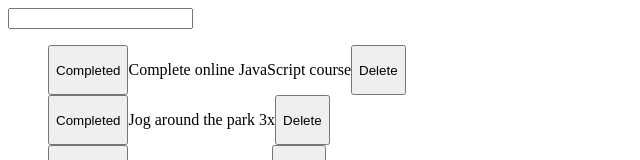
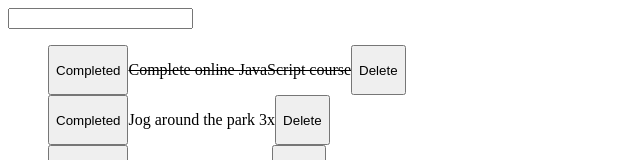
Before and after one commit to En-Jen/fm-todo-app, a React (Create React App) app: page / in a window 1280 px wide. Shown: the top 160 px of the page, without its empty margins (0-640 px from the left). Built offline with nearby package versions, Linux system fonts and the light colour scheme.

Commit message:
add conditional line-through for completed todos

```diff
--- a/src/components/Todo.js
+++ b/src/components/Todo.js
@@ -1,11 +1,17 @@
 import React from 'react';
-import styled from 'styled-components';
+import styled, { css } from 'styled-components';
 
 const TodoWrapper = styled.li`
 	display: flex;
 `;
 
-const TodoText = styled.p``;
+const TodoText = styled.p`
+	${p =>
+		p.completed &&
+		css`
+			text-decoration: line-through;
+		`};
+`;
 
 const Todo = ({ todos, setTodos, todo }) => {
 	const completeTodoHandler = () => {
@@ -29,7 +35,7 @@ const Todo = ({ todos, setTodos, todo }) => {
 	return (
 		<TodoWrapper>
 			<button onClick={completeTodoHandler}>Completed</button>
-			<TodoText>{todo.text}</TodoText>
+			<TodoText completed={todo.completed}>{todo.text}</TodoText>
 			<button onClick={deleteTodoHandler}>Delete</button>
 		</TodoWrapper>
 	);
--- a/src/components/TodoList.js
+++ b/src/components/TodoList.js
@@ -3,7 +3,9 @@ import Todo from './Todo';
 
 const TodoList = ({ todos, setTodos, filteredTodos }) => {
 	const renderedTodos = filteredTodos.map(todo => {
-		return <Todo todos={todos} setTodos={setTodos} todo={todo} />;
+		return (
+			<Todo todos={todos} setTodos={setTodos} todo={todo} key={todo.id} />
+		);
 	});
 
 	return (
```
Also changed, not shown: 1 other file (tests, documents, lock files or other folders).
